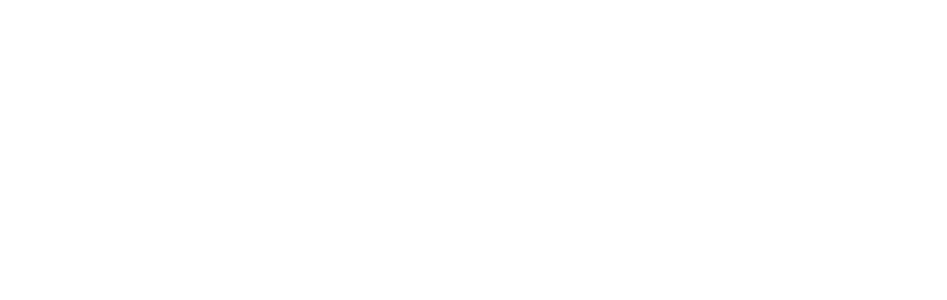
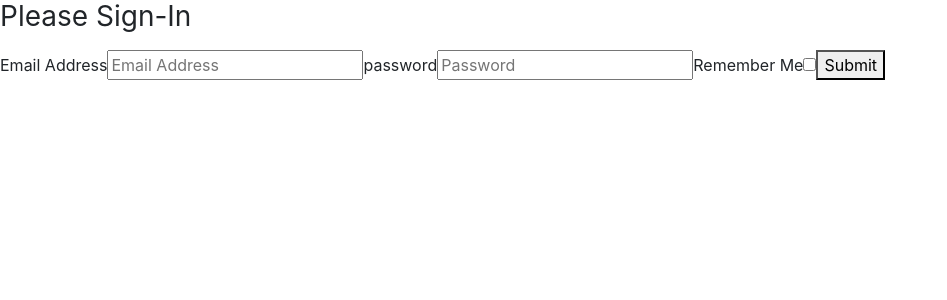
Before and after one commit to Ridiculous-Rabbits/reactive-nutshell, a React (Create React App) app: page /News in a window 1280 px wide. Shown: the top 300 px of the page, without its empty margins (0-947 px from the left). Built offline with nearby package versions, Linux system fonts and the light colour scheme.

Commit message:
worked more on news crap

```diff
--- a/src/ApplicationViews.js
+++ b/src/ApplicationViews.js
@@ -2,6 +2,7 @@
 import React, { Component } from 'react'
 import Login from './Login'
 import Events from  "./Events/Events"
+import News from  "./News/News"
 
 export default class ApplicationViews extends Component {
 
@@ -19,6 +20,14 @@
                     }
                 }} />
                 <Route path="/login" component={Login} />
+                <Route exact path="/News" render={props =>{
+                    if(this.isAuthenticated()) {
+                        return <News />
+                    } else {
+                        return <Login />
+                    }
+                }} />
+                <Route path="/login" component={Login} />
             </React.Fragment>
         )
     }
--- a/src/News/News.js
+++ b/src/News/News.js
@@ -8,7 +8,7 @@
         <div className="card" style={{width: `18rem`}}>
             <div className="card-body">
                 <h5 className="card-title">
-                    {news.name}
+                    {news.title}
                 </h5>
                 <p className="card-text">{news.breed}</p>
                 {
```
Also changed, not shown: 1 other file (tests, documents, lock files or other folders).
